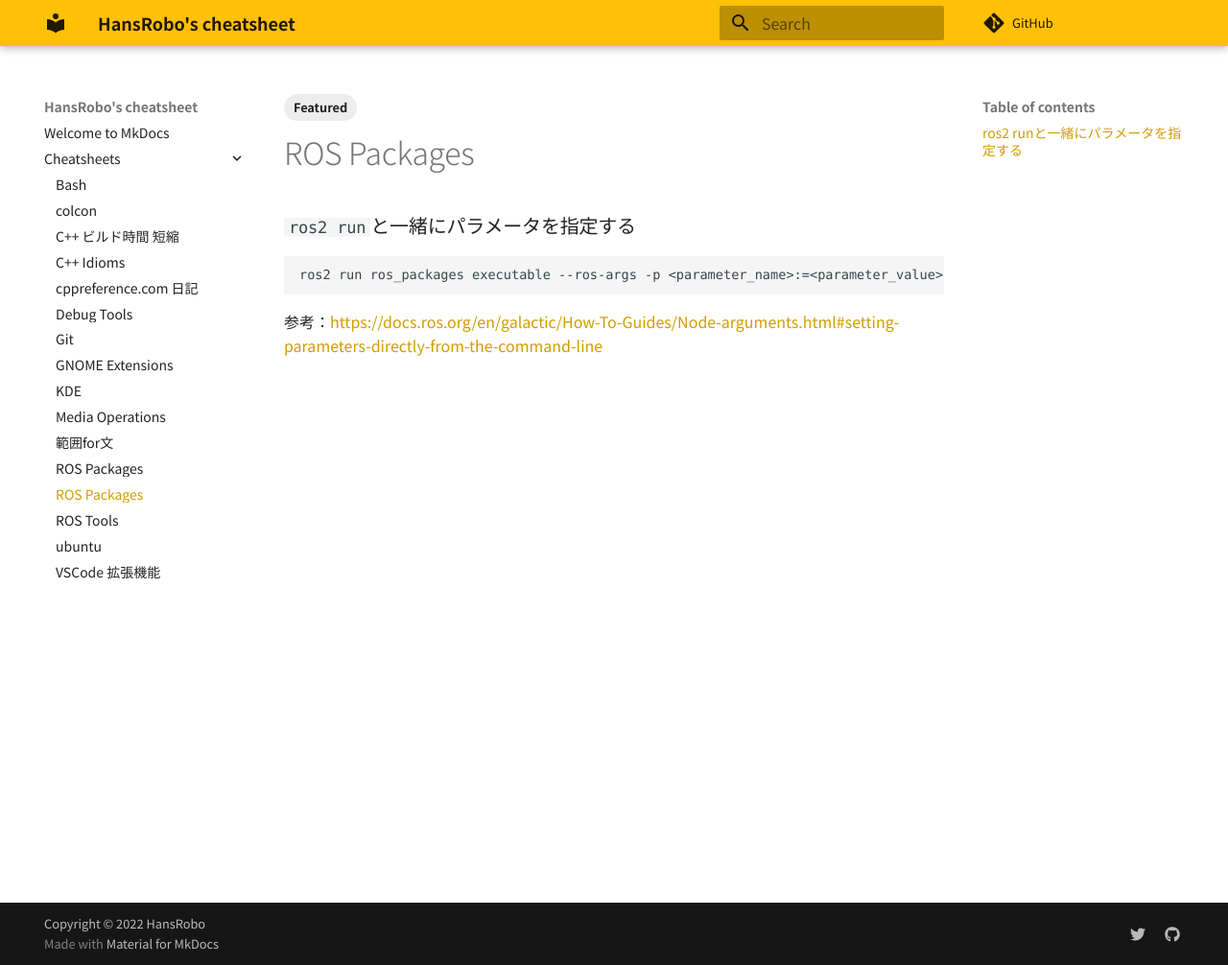
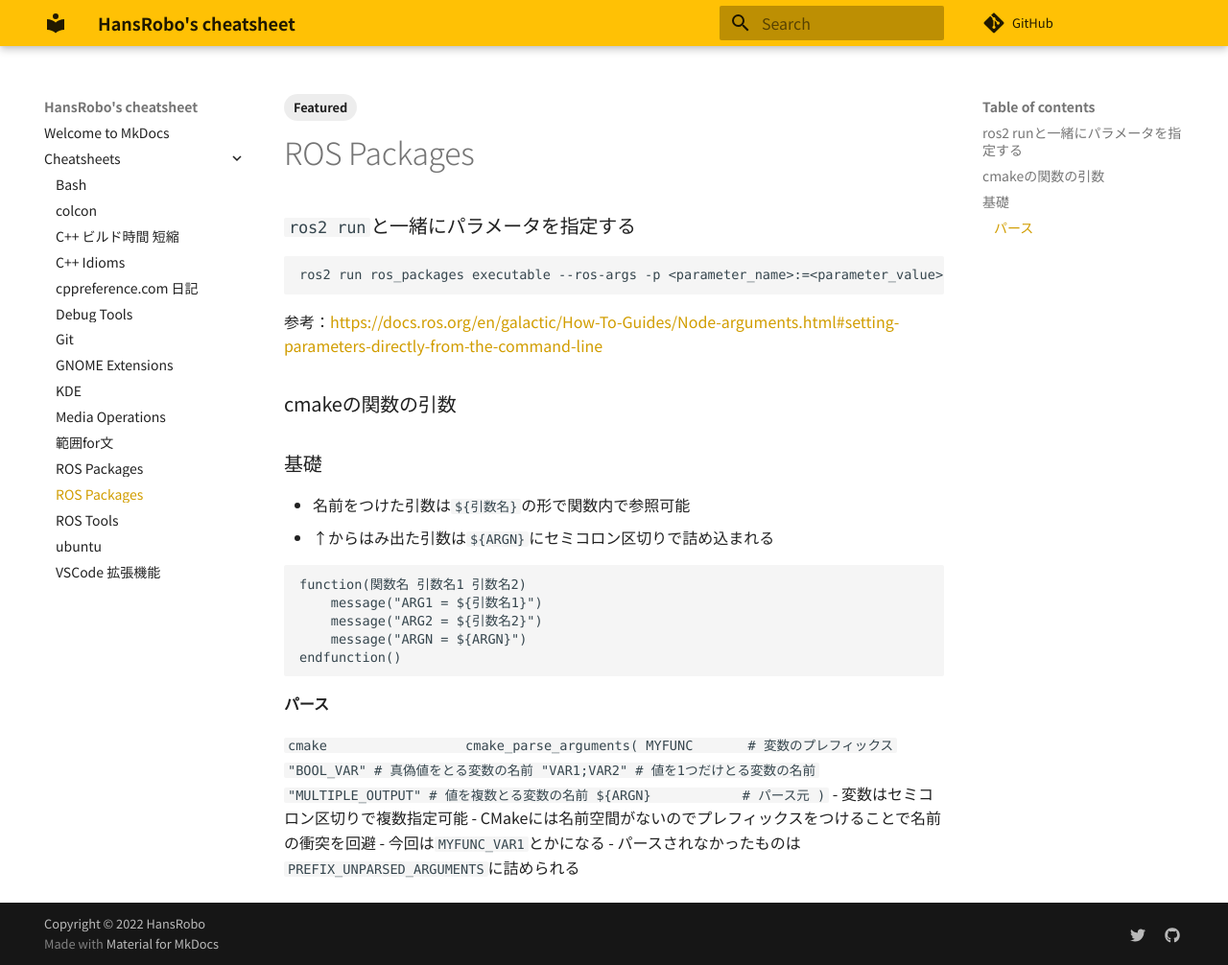
Before and after one commit to HansRobo/mycheatsheet_mkdocs, an MkDocs documentation site: the page built from docs/cheatsheets/ros_tips.md, in a window 1280 px wide and 1006 px high. Shown: the whole window at 96% size. Built offline with MkDocs 1.6.1 and Material for MkDocs 9.7.7, drawn with Linux system fonts in a browser that asks for light colours; some web fonts are replaced; comment, search, counter and statistics services are not loaded.

Commit message:
🔄 Synced local 'docs/cheatsheets' with remote 'cheatsheets'

````diff
--- a/docs/cheatsheets/ros_tips.md
+++ b/docs/cheatsheets/ros_tips.md
@@ -17,3 +17,33 @@
 ```
 
 参考：https://docs.ros.org/en/galactic/How-To-Guides/Node-arguments.html#setting-parameters-directly-from-the-command-line
+
+
+
+
+### cmakeの関数の引数
+### 基礎
+- 名前をつけた引数は`${引数名}`の形で関数内で参照可能
+- ↑からはみ出た引数は`${ARGN}`にセミコロン区切りで詰め込まれる
+```cmake
+function(関数名 引数名1 引数名2)
+	message("ARG1 = ${引数名1}")
+	message("ARG2 = ${引数名2}")
+	message("ARGN = ${ARGN}")
+endfunction()
+```
+#### パース
+
+```cmake
+cmake_parse_arguments(
+	MYFUNC 　　　       # 変数のプレフィックス
+	"BOOL_VAR"         # 真偽値をとる変数の名前
+	"VAR1;VAR2"        # 値を1つだけとる変数の名前
+	"MULTIPLE_OUTPUT"  # 値を複数とる変数の名前
+	${ARGN}　　　　　　　# パース元
+)
+```
+- 変数はセミコロン区切りで複数指定可能
+- CMakeには名前空間がないのでプレフィックスをつけることで名前の衝突を回避
+	- 今回は`MYFUNC_VAR1`とかになる
+- パースされなかったものは`PREFIX_UNPARSED_ARGUMENTS`に詰められる
````
Also changed, not shown: docs/cheatsheets/gnome-extensions.md (+5 -5 lines).
